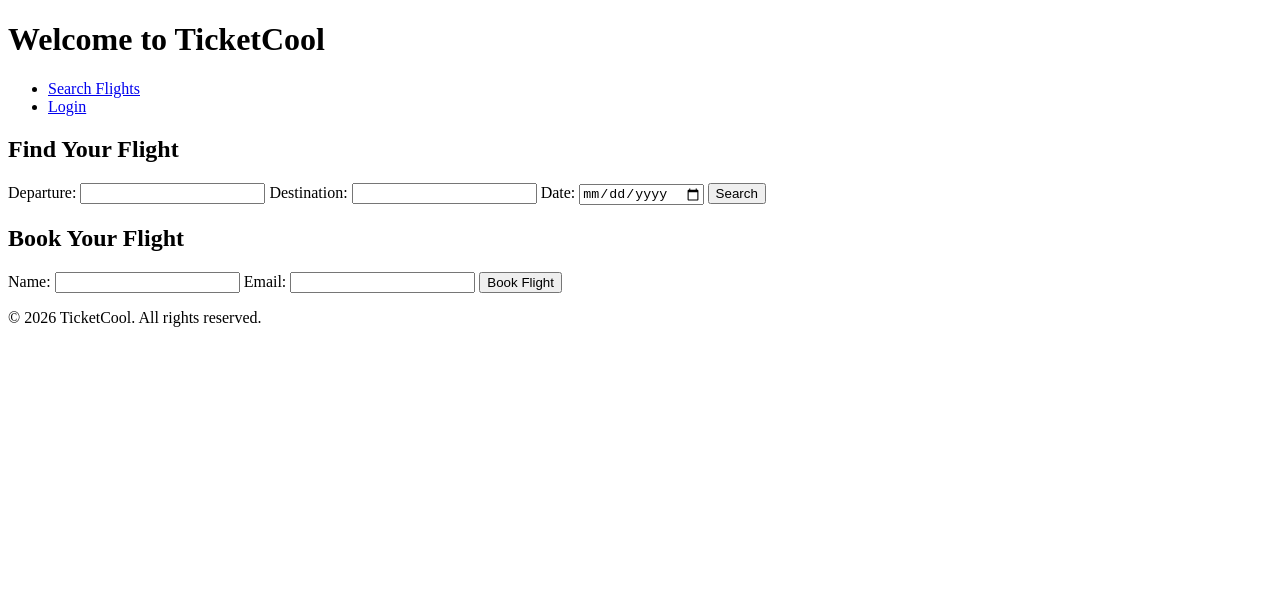
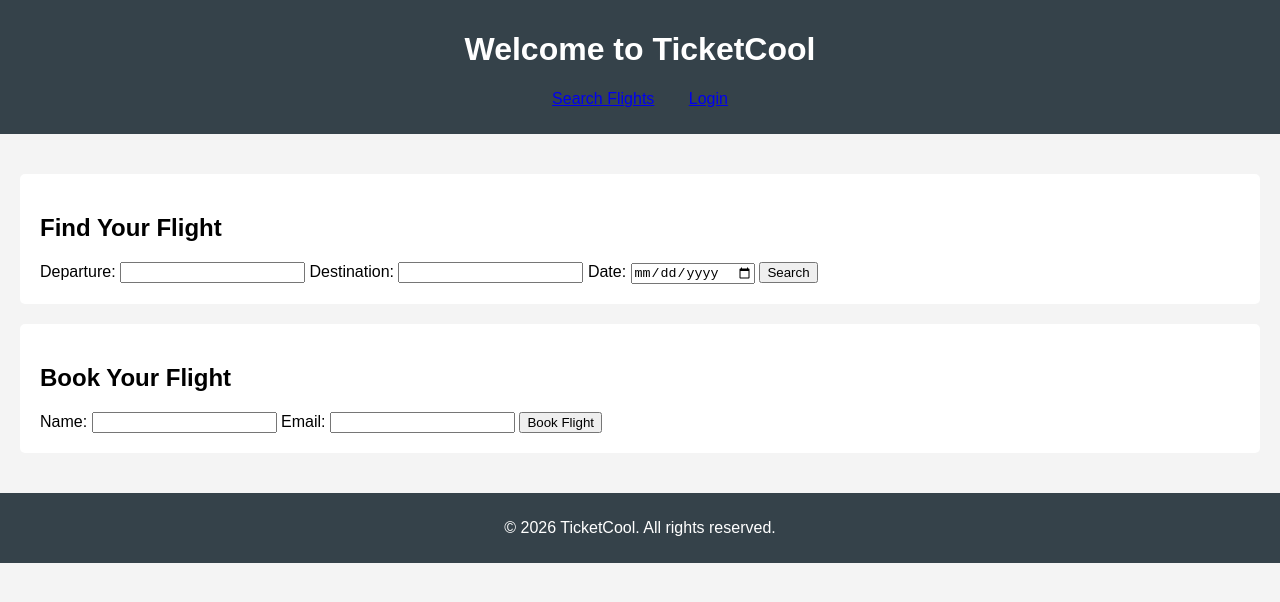
Before and after one commit to kaz-dot-sys/ticketcool-booking-platform, a plain HTML site: page frontend/index.html in a window 1280 px wide. Drawn offline with Linux system fonts and the light colour scheme.

Commit message:
Update styles.css for flight booking platform styling

```diff
--- a/frontend/css/styles.css
+++ b/frontend/css/styles.css
@@ -1 +1,44 @@
-body {\n    font-family: Arial, sans-serif;\n    margin: 0;\n    padding: 0;\n    background-color: #f4f4f4;\n} \nheader {\n    background: #35424a;\n    color: #ffffff;\n    padding: 10px 0;\n    text-align: center;\n} \nnav ul {\n    list-style: none;\n    padding: 0;\n} \nnav ul li {\n    display: inline;\n    margin: 0 10px;\n} \nnav ul li a {\n    color: #ffffff;\n    text-decoration: none;\n} \nmain {\n    padding: 20px;\n} \nfooter {\n    text-align: center;\n    padding: 10px 0;\n    background: #35424a;\n    color: white;\n}
+body {
+    font-family: Arial, sans-serif;
+    margin: 0;
+    padding: 0;
+    background-color: #f4f4f4;
+}
+
+header {
+    background: #35424a;
+    color: #ffffff;
+    padding: 10px 0;
+    text-align: center;
+}
+
+nav ul {
+    list-style: none;
+    padding: 0;
+}
+
+nav ul li {
+    display: inline;
+    margin: 0 15px;
+}
+
+main {
+    padding: 20px;
+}
+
+section {
+    background: #ffffff;
+    padding: 20px;
+    margin: 20px 0;
+    border-radius: 5px;
+}
+
+footer {
+    text-align: center;
+    padding: 10px 0;
+    background: #35424a;
+    color: #ffffff;
+    position: relative;
+    bottom: 0;
+    width: 100%;
+}
```
